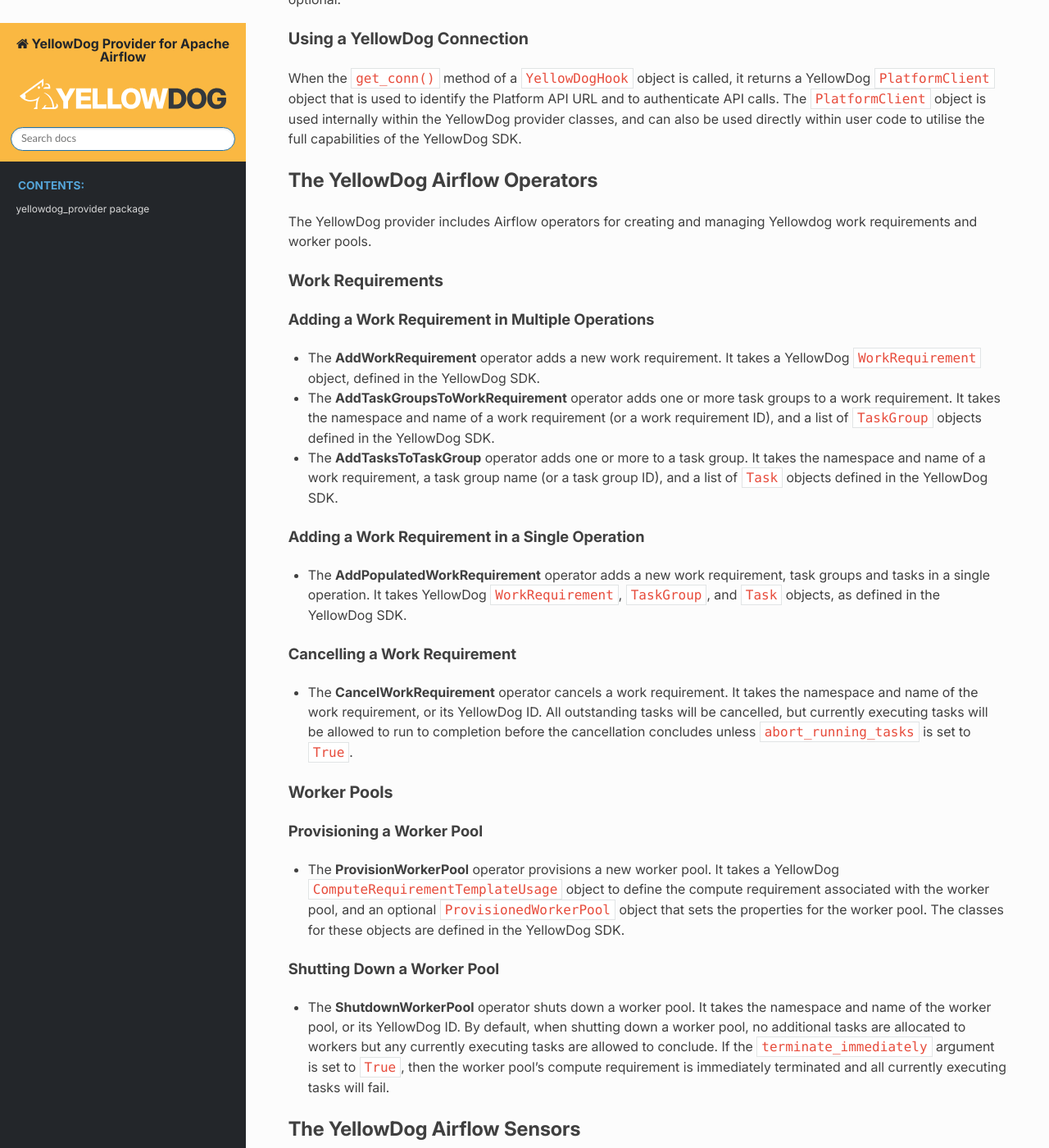
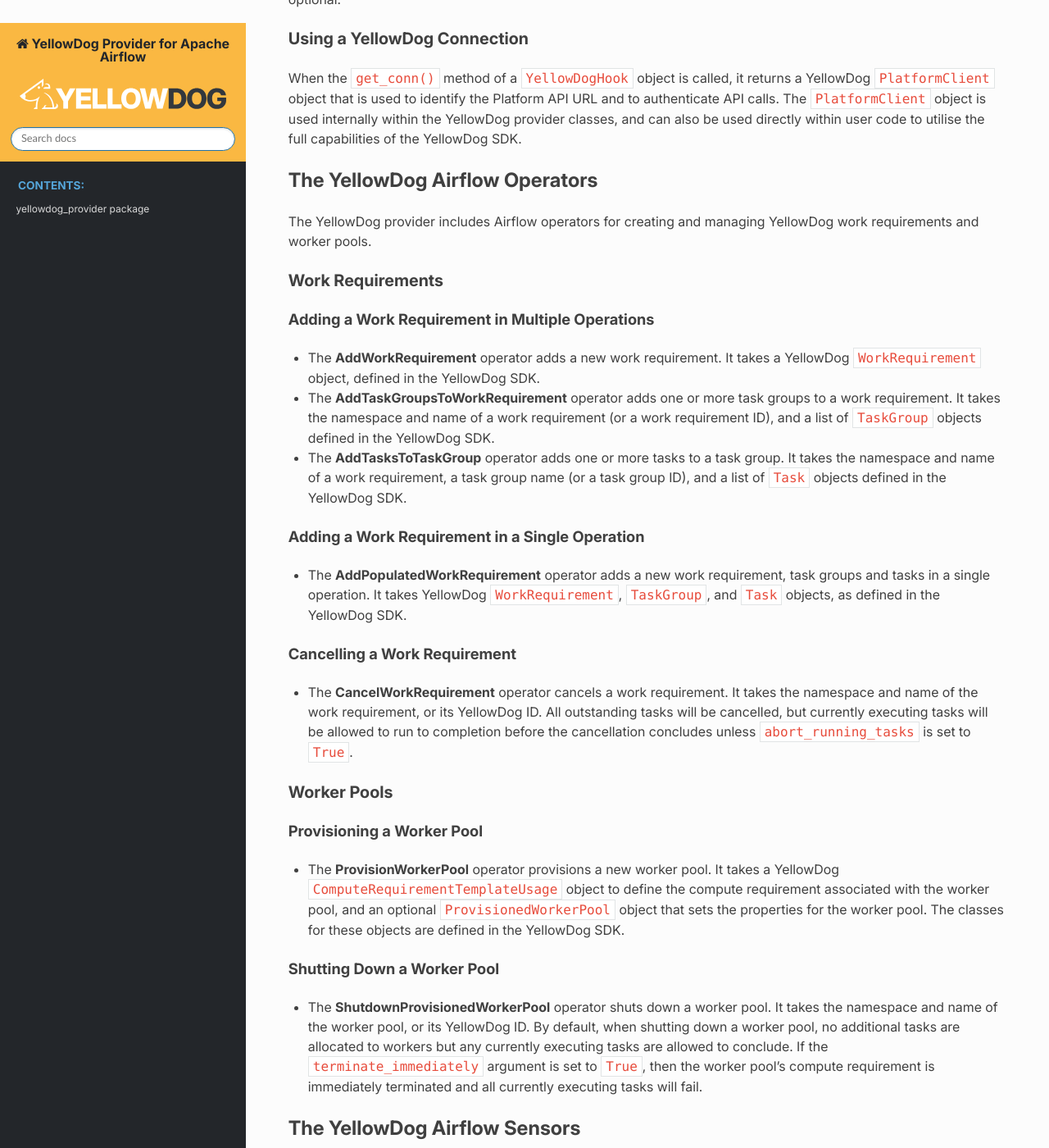
Before and after one commit to yellowdog/airflow-provider, a Sphinx documentation site: the page built from docs/index.rst, in a window 1280 px wide and 1400 px high, scrolled down 1637 px. Shown: the whole window at 82% size. Built offline with Sphinx 7.4.7 and the Read the Docs theme 3.1.0, drawn with Linux system fonts in a browser that asks for light colours.

Commit message:
Fix minor documentation issues

```diff
--- a/docs/index.rst
+++ b/docs/index.rst
@@ -68,7 +68,7 @@
 The YellowDog Airflow Operators
 -------------------------------
 
-The YellowDog provider includes Airflow operators for creating and managing Yellowdog work requirements and worker pools.
+The YellowDog provider includes Airflow operators for creating and managing YellowDog work requirements and worker pools.
 
 Work Requirements
 ^^^^^^^^^^^^^^^^^
@@ -80,7 +80,7 @@
 
 - The **AddTaskGroupsToWorkRequirement** operator adds one or more task groups to a work requirement. It takes the namespace and name of a work requirement (or a work requirement ID), and a list of ``TaskGroup`` objects defined in the YellowDog SDK.
 
-- The **AddTasksToTaskGroup** operator adds one or more to a task group. It takes the namespace and name of a work requirement, a task group name (or a task group ID), and a list of ``Task`` objects defined in the YellowDog SDK.
+- The **AddTasksToTaskGroup** operator adds one or more tasks to a task group. It takes the namespace and name of a work requirement, a task group name (or a task group ID), and a list of ``Task`` objects defined in the YellowDog SDK.
 
 Adding a Work Requirement in a Single Operation
 +++++++++++++++++++++++++++++++++++++++++++++++
@@ -103,7 +103,7 @@
 Shutting Down a Worker Pool
 +++++++++++++++++++++++++++
 
-- The **ShutdownWorkerPool** operator shuts down a worker pool. It takes the namespace and name of the worker pool, or its YellowDog ID. By default, when shutting down a worker pool, no additional tasks are allocated to workers but any currently executing tasks are allowed to conclude. If the ``terminate_immediately`` argument is set to ``True``, then the worker pool's compute requirement is immediately terminated and all currently executing tasks will fail.
+- The **ShutdownProvisionedWorkerPool** operator shuts down a worker pool. It takes the namespace and name of the worker pool, or its YellowDog ID. By default, when shutting down a worker pool, no additional tasks are allocated to workers but any currently executing tasks are allowed to conclude. If the ``terminate_immediately`` argument is set to ``True``, then the worker pool's compute requirement is immediately terminated and all currently executing tasks will fail.
 
 The YellowDog Airflow Sensors
 -----------------------------
```
